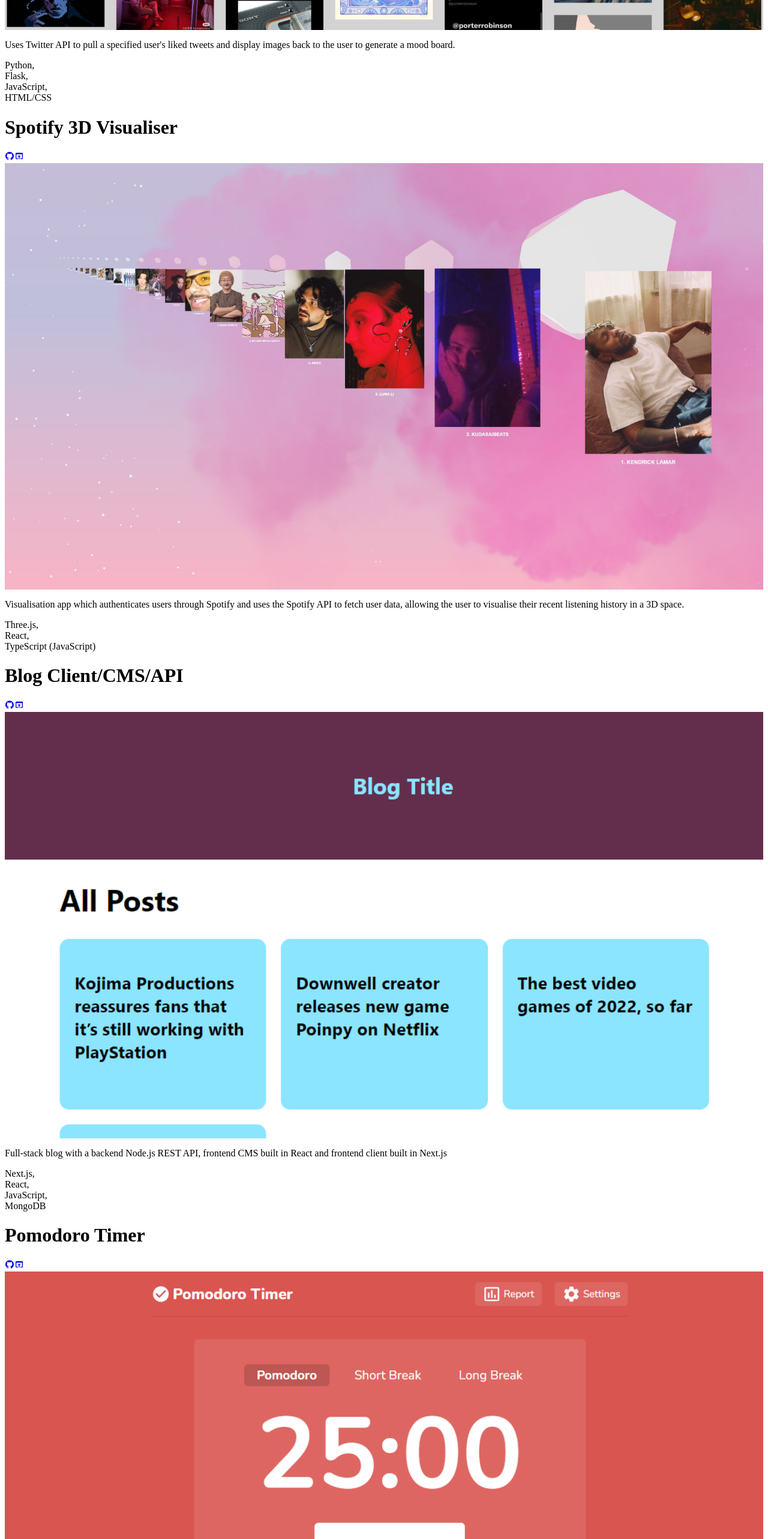
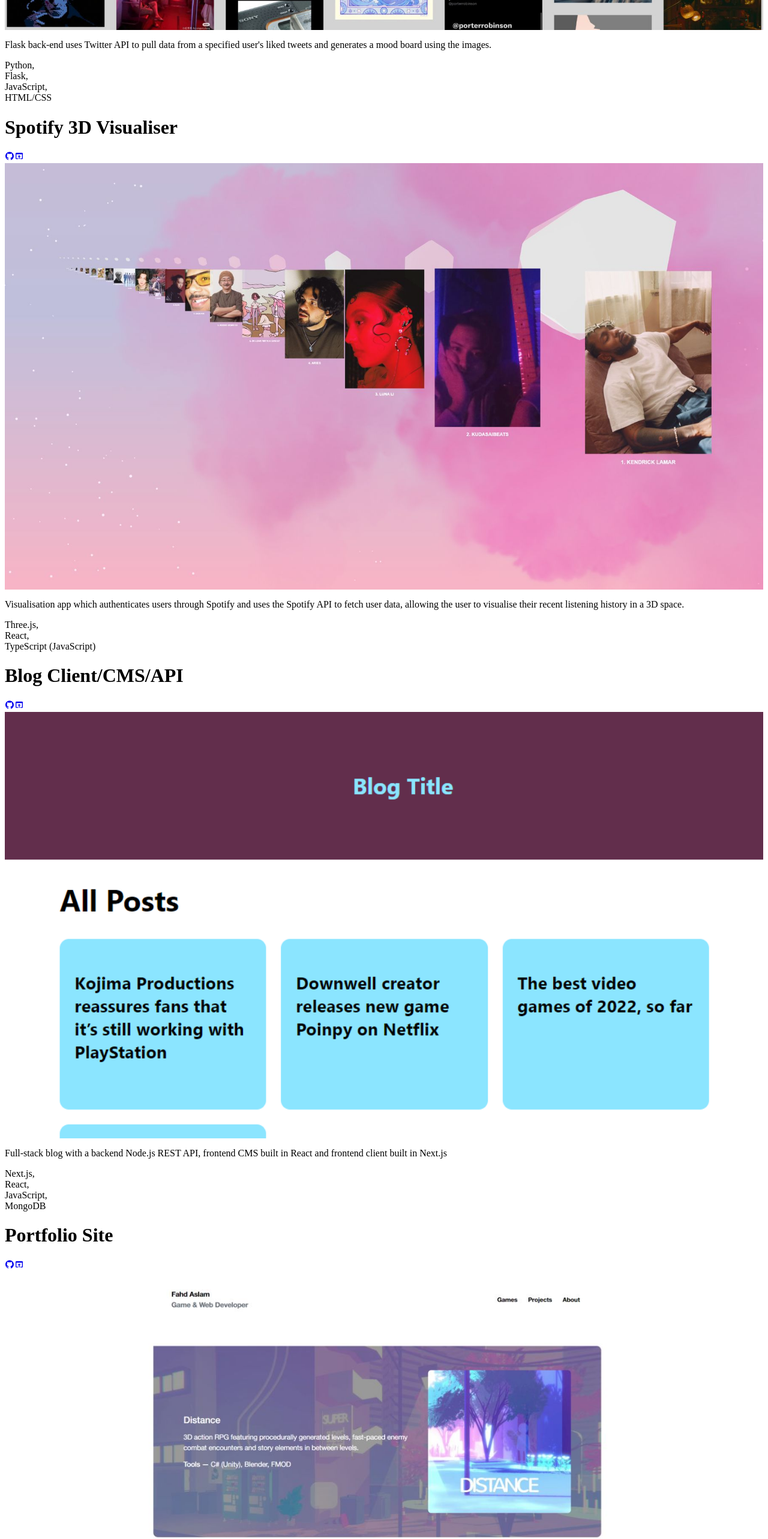
Before and after one commit to flaslam/flaslam.github.io, a Next.js app: page /projects in a window 1280 px wide. Shown: the part 1888-4454 px from the top of the page at 60% size. Built offline with nearby package versions, Linux system fonts and the light colour scheme.

Commit message:
change projects on home layout and limit project view to two columns

```diff
--- a/components/projects-layout.tsx
+++ b/components/projects-layout.tsx
@@ -8,7 +8,7 @@
 
 const ProjectsLayout: React.FC<ProjectsLayoutProps> = ({ projects }) => {
   return (
-    <div className={`grid grid-cols-1 gap-8 sm:grid-cols-2 lg:grid-cols-3`}>
+    <div className={`grid grid-cols-1 gap-8 sm:grid-cols-2`}>
       {projects.map((project, index) => (
         <motion.div
           initial={{ opacity: 0, translateY: -75 }}
--- a/pages/index.tsx
+++ b/pages/index.tsx
@@ -10,11 +10,7 @@
 
 const Home: NextPage = () => {
   const favProjects = projects.filter((element) => {
-    const favProjectsQuery = [
-      "Chirp",
-      "Twitter Mood Board",
-      "Spotify 3D Visualiser",
-    ];
+    const favProjectsQuery = ["Chirp", "Twitter Mood Board"];
     if (favProjectsQuery.includes(element.name)) return true;
   });
 
--- a/types/projects.ts
+++ b/types/projects.ts
@@ -29,7 +29,7 @@
   {
     name: "Twitter Mood Board",
     description:
-      "Uses Twitter API to pull a specified user's liked tweets and display images back to the user to generate a mood board.",
+      "Flask back-end uses Twitter API to pull data from a specified user's liked tweets and generates a mood board using the images.",
     technologies: ["Python", "Flask", "JavaScript", "HTML/CSS"],
     link: "https://twitter-board-flaslam.herokuapp.com/",
     source: "https://github.com/flaslam/twitter-board",
@@ -54,16 +54,7 @@
     image: "/images/projects/blog.png",
   },
   {
-    name: "Pomodoro Timer",
-    description:
-      "Customisable timer app which stores user data and stats between sessions.",
-    link: "https://pomodoro-timer-flaslam.vercel.app/",
-    source: "https://github.com/flaslam/pomodoro-timer",
-    image: "/images/projects/pomodoro.png",
-    technologies: ["Next.js (React)", "TypeScript (JavaScript)"],
-  },
-  {
-    name: "Portfolio site",
+    name: "Portfolio Site",
     description:
       "Portfolio frontend built in Next.js and TypeScript to display my work and projects.",
     technologies: [
@@ -76,9 +67,18 @@
     image: "/images/projects/portfolio.jpg",
   },
   {
-    name: "Frontend sites",
+    name: "Pomodoro Timer",
     description:
-      "Multiple front-end sites built for businesses and non-profits with different tools and frameworks",
+      "Customisable timer app which stores user data and stats between sessions.",
+    link: "https://pomodoro-timer-flaslam.vercel.app/",
+    source: "https://github.com/flaslam/pomodoro-timer",
+    image: "/images/projects/pomodoro.png",
+    technologies: ["Next.js (React)", "TypeScript (JavaScript)"],
+  },
+  {
+    name: "Frontend Sites",
+    description:
+      "Multiple front-end sites built for businesses and non-profits using various tools and frameworks",
     link: "https://fahdlaslam.github.io/",
     image: "/images/projects/frontend.jpg",
     technologies: [
```
